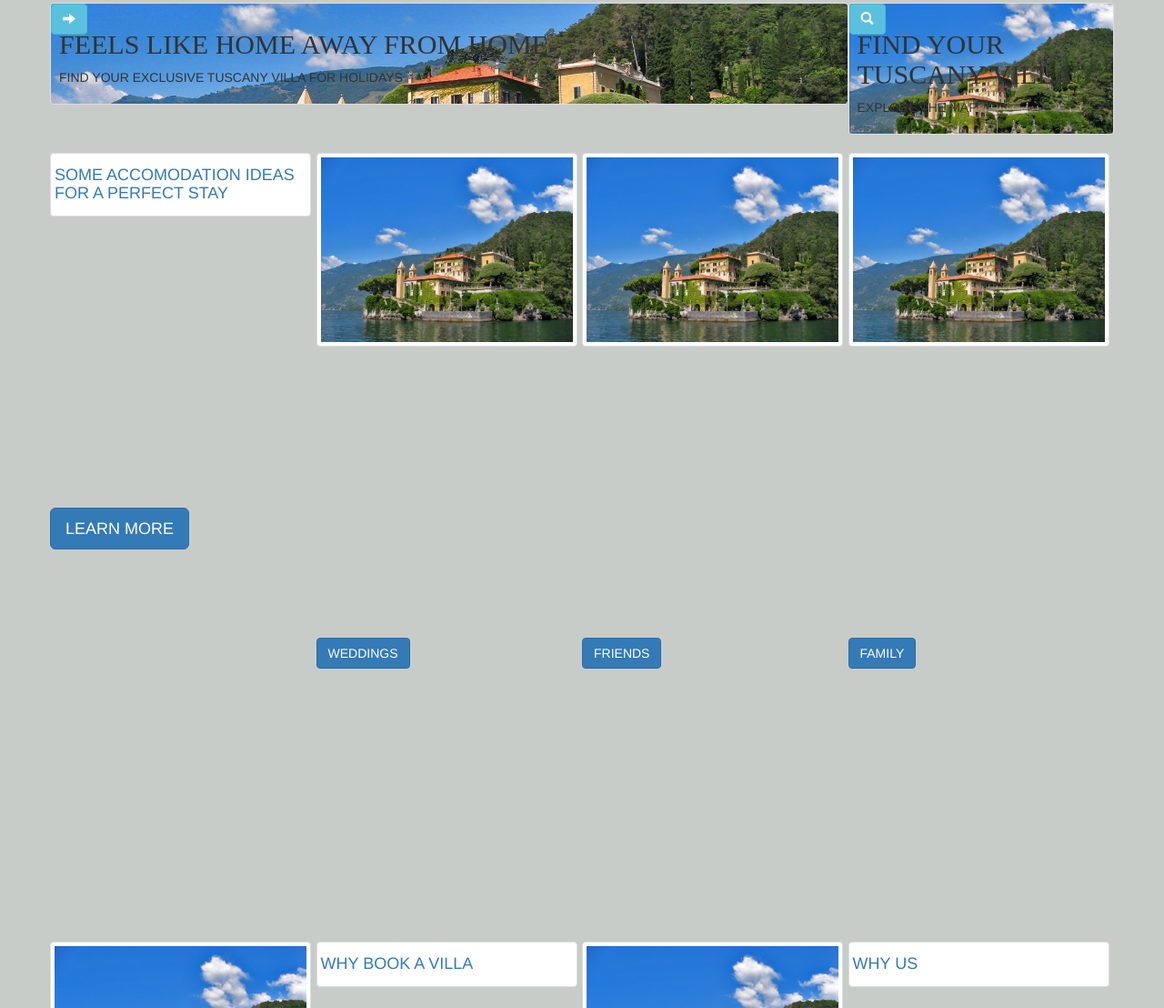
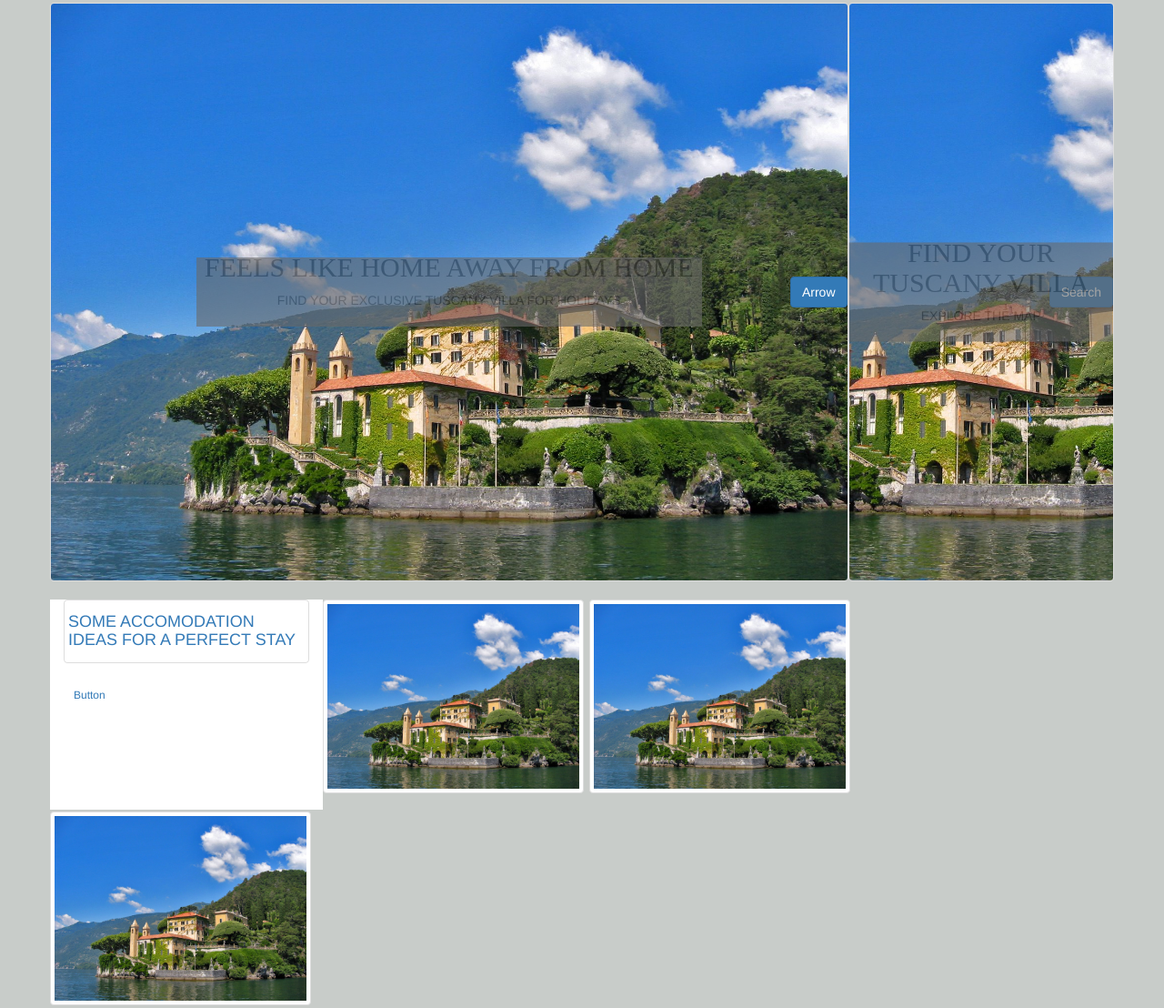
Before and after one commit to MalyssaWinters/Tuscany-Villa, a plain HTML site: page index.html in a window 1280 px wide. Shown: the part 282-1390 px from the top of the page at 91% size. Drawn offline with Linux system fonts and the light colour scheme.

Commit message:
fixed button error

```diff
--- a/Content/style.css
+++ b/Content/style.css
@@ -51,9 +51,28 @@ div.feature{
     margin-bottom: 300px;
     margin-left:auto;
     margin-right:auto;
-    text-align: center;
-
+    float:right;
 }
-.navbar-text .nav-center {
-  text-align: center;
+.btm-sm{
+    margin-top:100px;
+    margin-bottom: 100px;
+    margin-left:auto;
+    margin-right:auto;
+    float:right;
 }
+.textBox{
+    background-color: white;
+    width: 300px;
+    height:231px;
+}
+.caption{
+   background-color:dimgray;
+   text-align:center;
+   position: absolute;
+   top: 50%;
+   left: 50%;
+   margin-right: -50%;
+   transform: translate(-50%, -50%);
+   opacity: 0.6;
+   filter: alpha(opacity=60);
+}
--- a/index.html
+++ b/index.html
@@ -16,6 +16,7 @@
 
         <nav class="navbar navbar-default">
             <a class="navbar-text" href="#"><span class="glyphicon glyphicon-home"></span> WINDOWS ON TUSCANY</a>
+            <!--attempt to center some items and make others right-aligned-->
             <a class="navbar-text nav-center" href="#">ABOUT</a>
             <a class="navbar-text nav-center" href="#">AREAS</a>
             <a class="navbar-text nav-center" href="#">CONTACTS</a>
@@ -23,71 +24,67 @@
         </nav>
 
 
-
-
         <div class="row">
             <div class="col-lg-9 col-med-8 col-sm-12 feature thumbnail" style="background-image:url(tuscany-villa-1.jpg)">
-            <button type="button" class="btn btn-info"><span class="glyphicon glyphicon-arrow-right"></span></button>
                 <div class="caption post-content">
                     <h2>FEELS LIKE HOME AWAY FROM HOME</h2>
                     <p>FIND YOUR EXCLUSIVE TUSCANY VILLA FOR HOLIDAYS</p>
                 </div>
+                <a href="#" class="btn btn-primary" role="button">Arrow</a>
+                <!--<button type="button" class="btn btn-info"><span class="glyphicon glyphicon-arrow-right"></span></button>-->
             </div>
             <div class="col-lg-3 col-med-4 col-sm-12 feature thumbnail" style="background-image:url(tuscany-villa-1.jpg)">
-            <button type="button" class="btn btn-info"><span class="glyphicon glyphicon-search"></span></button>
                 <div class="caption post-content">
                     <h2>FIND YOUR TUSCANY VILLA</h2>
                     <p>EXPLORE THE MAP</p>
                 </div>
+                <a href="#" class="btn btn-primary" role="button">Search</a>
+                <!--<button type="button" class="btn btn-info"><span class="glyphicon glyphicon-search"></span></button>-->
+            </div>
         </div>
 
-        <div class="container">
+
+
         <div class="row">
-                <div class="col-lg-3 col-md-4 col-sm-12 feature">
+            <div class="col-lg-3 col-md-4 col-sm-12 textBox">
                 <a class="thumbnail"><h4>SOME ACCOMODATION IDEAS FOR A PERFECT STAY</h4></a>
-                    <a class="btn btn-primary btn-lg" href="aboutus.html" role="button">LEARN MORE</a>
+                <a href="#" class="btn btn-sm" role="button">Button</a>
             </div>
             <div class="col-lg-3 col-md-4 col-sm-12 feature">
                 <a class="thumbnail"><img class="img-responsive" src="tuscany-villa-1.jpg" /></a>
-                    <div class="btn-group">
-                        <button class="btn btn-primary">WEDDINGS</button>
-                    </div>
+                <!--button here-->
             </div>
             <div class="col-lg-3 col-md-4 col-sm-12 feature">
                 <a class="thumbnail"><img class="img-responsive" src="tuscany-villa-1.jpg" /></a>
-                    <div class="btn-group">
-                        <button class="btn btn-primary">FRIENDS</button>
-                    </div>
+                <!--button here-->
             </div>
             <div class="col-lg-3 col-md-4 col-sm-12 feature">
                 <a class="thumbnail"><img class="img-responsive" src="tuscany-villa-1.jpg" /></a>
-                    <div class="btn-group">
-                        <button class="btn btn-primary">FAMILY</button>
-                    </div>
-                </div>
+                <!--button here-->
             </div>
         </div>
 
-        <div class="container">
+
+
         <div class="row">
             <div class="col-lg-3 col-md-4 col-sm-12 feature">
                 <a class="thumbnail"><img class="img-responsive" src="tuscany-villa-1.jpg" /></a>
             </div>
             <div class="col-lg-3 col-md-4 col-sm-12 feature">
                 <a class="thumbnail"><h4>WHY BOOK A VILLA</h4></a>
-                    <a class="btn btn-primary btn-lg" href="aboutus.html" role="button">LEARN MORE</a>
+                <!--button here-->
             </div>
             <div class="col-lg-3 col-md-4 col-sm-12 feature">
                 <a class="thumbnail"><img class="img-responsive" src="tuscany-villa-1.jpg" /></a>
             </div>
             <div class="col-lg-3 col-md-4 col-sm-12 feature">
                 <a class="thumbnail"><h4>WHY US</h4></a>
-                    <a class="btn btn-primary btn-lg" href="aboutus.html" role="button">LEARN MORE</a>
-                </div>
+                <!--button here-->
             </div>
         </div>
 
-        <div class="container">
+
+
         <div class="row">
             <div class="col-lg-3 col-md-4 col-sm-12 feature">
                 <a class="thumbnail"><h4>SPEAK WITH OUR EXPERTS</h4></a>
@@ -96,21 +93,23 @@
                 <a class="thumbnail"><img class="img-responsive" src="tuscany-villa-1.jpg" /></a>
             </div>
             <div class="col-lg-3 col-md-4 col-sm-12 feature">
-                    <a class="thumbnail"><h4>OUR CLIENTS TRUST US 248<br/>GUEST REVIEWS 4.5/5</h4></a>
-                    <a class="btn btn-primary btn-lg" href="aboutus.html" role="button">LEARN MORE</a>
+                <a class="thumbnail"><h4>OUR CLIENTS TRUST US 248<br />GUEST REVIEWS 4.5/5</h4></a>
+                <!--button here-->
             </div>
             <div class="col-lg-3 col-md-4 col-sm-12 feature">
-                    <a class="thumbnail"><h4>SEEN ON<br/>SKY CBS</h4></a>
-                    <a class="btn btn-primary btn-lg" href="aboutus.html" role="button">LEARN MORE</a>
-                </div>
+                <a class="thumbnail"><h4>SEEN ON<br />SKY CBS</h4></a>
+                <!--button here-->
             </div>
         </div>
 
+
         <div class="page-header">
-            <>All contents © 1986-2014 WINDOWS ON ITALY S.R.L. Via dei Serragli 6/R, 50124 Firenze,<br/>
+            <>All contents © 1986-2014 WINDOWS ON ITALY S.R.L. Via dei Serragli 6/R, 50124 Firenze,<br />
             ITALIA - P.IVA. 05797190484</p>
-            <p>WINDOWS ON ITALY is part of the Group WINDOWS ON EUROPE SpA Piazza 4 Novembre 7, 20124 Milano,<br/>
-            ITALIA - P.IVA. 05874010969</p>
+            <p>
+                WINDOWS ON ITALY is part of the Group WINDOWS ON EUROPE SpA Piazza 4 Novembre 7, 20124 Milano,<br />
+                ITALIA - P.IVA. 05874010969
+            </p>
         </div>
 
     </div>
```
Lines whose indentation alone changed are shown as unchanged.
